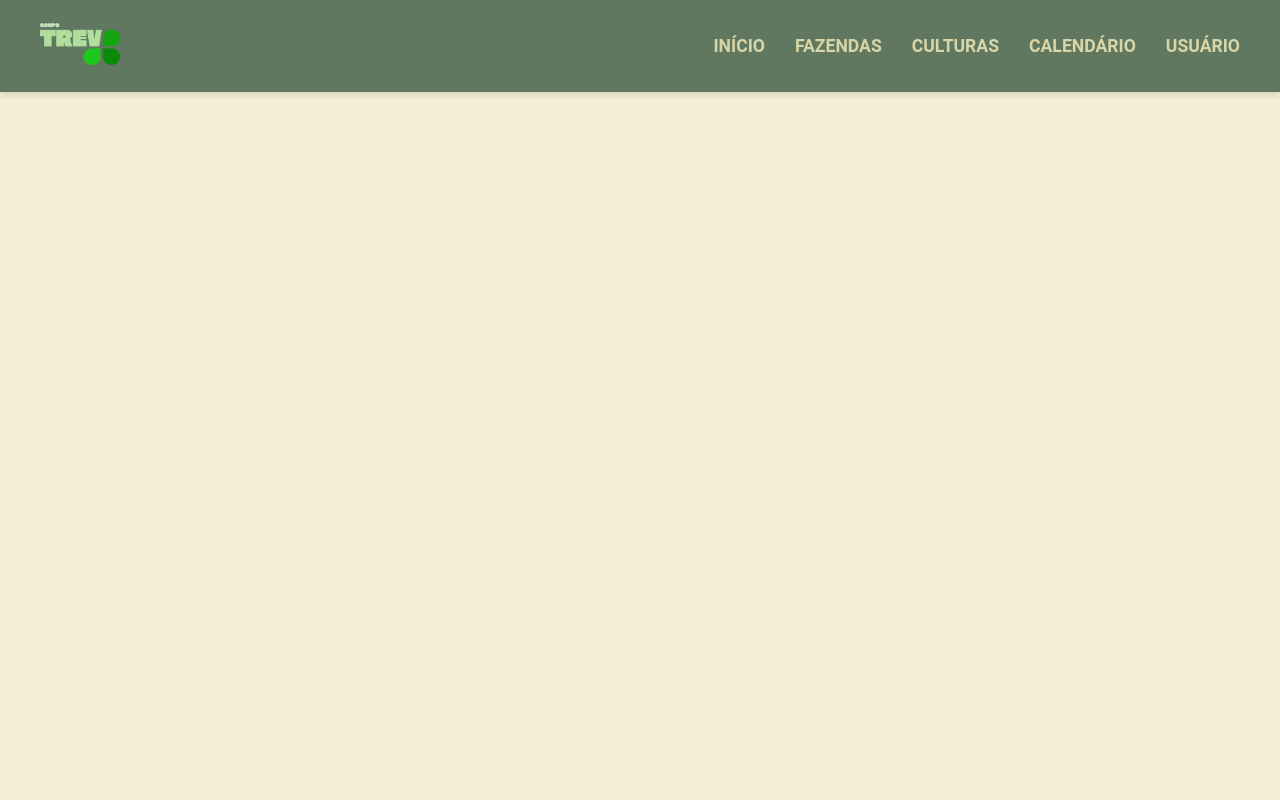
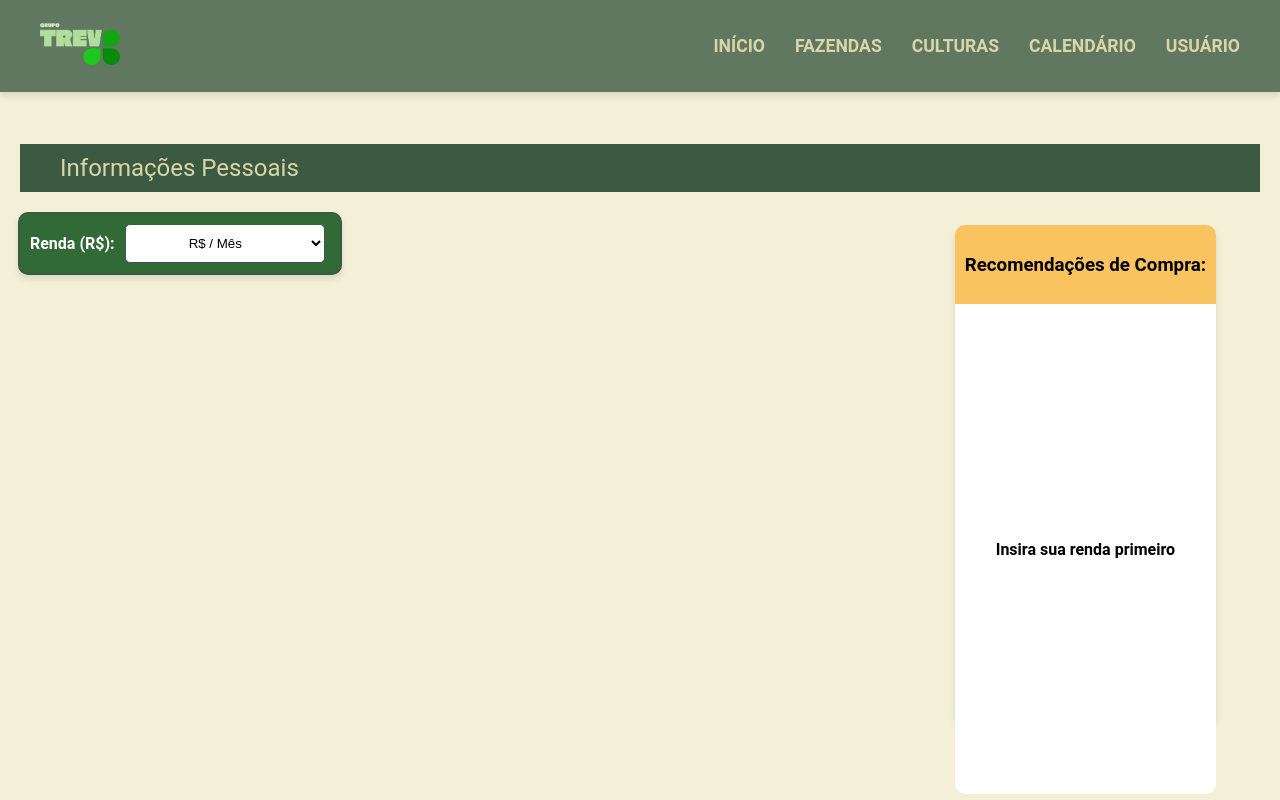
Before and after one commit to HenriqueCBrito/TerraFlora, a Django app: page /farms/meus_dados/ in a window 1280 px wide. Run offline with Django 5.2, Linux system fonts and the light colour scheme; a user stored in the database is signed in; parts of the project's set-up code (start-up, migrations or seed data) failed here and were passed over.

Commit message:
update templates

```diff
--- a/terraflora/static/css/meusdados.css
+++ b/terraflora/static/css/meusdados.css
@@ -208,3 +208,94 @@ header {
     width: 100%;
     margin-top: 20px;
 }
+
+.info-bar {
+    background-color: var(--terraflora-green);
+    color: var(--terraflora-sand);
+    padding: 10px 20px;
+    padding-left: 40px;
+    text-align: left;
+    font-size: 1.5em;
+    margin: 6em auto 0;
+    width: calc(100% - 100px);
+}
+.renda-section {
+    text-align: left;
+    margin-top: 10px;
+    width: calc(100% - 100px);
+    padding-left: 0px;
+}
+
+.renda-section {
+    text-align: left;
+    margin-top: 10px;
+    margin-left: -4em;
+    width: calc(100% - 100px);
+}
+
+
+.renda-box {
+    background-color: rgba(1, 73, 14, 0.8);
+    border: 2px solid var(--terraflora-green);
+    border-radius: 10px;
+    padding: 10px;
+    box-shadow: 0 4px 6px rgba(0, 0, 0, 0.1);
+    margin-top: 10px;
+    max-width: 300px;
+    display: flex;
+    align-items: center;
+}
+
+.renda-label {
+    color: rgb(255, 255, 255);
+    font-weight: bold;
+    margin-right: 10px;
+}
+
+.renda-dropdown {
+    color: black;
+    background-color: white;
+    border: 1px solid var(--terraflora-green);
+    border-radius: 5px;
+    padding: 10px;
+    width: 200px;
+    cursor: pointer;
+}
+
+.recommendation-section {
+    background-color: #f0f0f0;
+    border-radius: 10px;
+    box-shadow: 0 4px 6px rgba(0, 0, 0, 0.1);
+    max-width: 300px;
+    margin-right: 4rem;
+    margin-left: auto;
+    height: 500px;
+    margin-top: -50px;
+}
+
+.recommendation-header {
+    background-color: rgba(255, 165, 0, 0.6);
+    padding: 10px;
+    border-top-left-radius: 10px;
+    border-top-right-radius: 10px;
+    color: black;
+    font-weight: normal;
+}
+
+.recommendation-top {
+    background-color: white;
+    padding: 15px;
+    border-bottom-left-radius: 10px;
+    border-bottom-right-radius: 10px;
+    height: calc(500px - 40px);
+    display: flex;
+    justify-content: center;
+    align-items: center;
+    text-align: center;
+}
+
+.recommendation-top p {
+    margin: 0;
+    color: black;
+    font-weight: bold;
+}
--- a/terraflora/templates/accounts/shopping_suggestions.html
+++ b/terraflora/templates/accounts/shopping_suggestions.html
@@ -19,7 +19,7 @@
                 <li><a href="{% url 'home' %}">INÍCIO</a></li>
                 <li><a href="{% url 'farm_list' %}">FAZENDAS</a></li>
                 <li><a href="{% url 'crop_list' %}">CULTURAS</a></li>
-                <li><a href="{% url 'calendar' %}">CALENDÁRIO</a></li> <!-- Nova opção "Calendário" -->
+                <li><a href="{% url 'calendar' %}">CALENDÁRIO</a></li>
                 <li class="dropdown-parent">
                     <a href="#">USUÁRIO</a>
                     <ul class="dropdown">
@@ -31,3 +31,37 @@
             </ul>
         </div>
     </header>
+
+    <div class="info-bar">
+        Informações Pessoais
+    </div>
+
+    <aside class="renda-section">
+        <div class="renda-box">
+            <label for="renda" class="renda-label">Renda (R$):</label>
+            <select id="renda" class="renda-dropdown">
+                <option value="0">ㅤㅤㅤㅤR$ / Mêsㅤㅤㅤ</option>
+                <option value="500">ㅤMenos de 1 mil R$ /Mês</option>
+                <option value="1500">ㅤEntre 1-2 mil R$ / Mêsㅤ</option>
+                <option value="1500">ㅤEntre 2-3 mil R$ / Mêsㅤ</option>
+                <option value="1500">ㅤEntre 3-4 mil R$ / Mêsㅤ</option>
+                <option value="1500">ㅤEntre 4-5 mil R$ / Mêsㅤ</option>
+                <option value="5500">ㅤMais de 5.000 R$ / Mêsㅤ</option>
+            </select>
+        </div>
+    </aside>
+
+    <aside class="recommendation-section">
+        <div class="recommendation-header">
+            <h3>Recomendações de Compra:</h3>
+        </div>
+        <div class="recommendation-top">
+            <p>Insira sua renda primeiro</p>
+        </div>
+    </aside>
+
+
+
+
+</body>
+</html>
```
